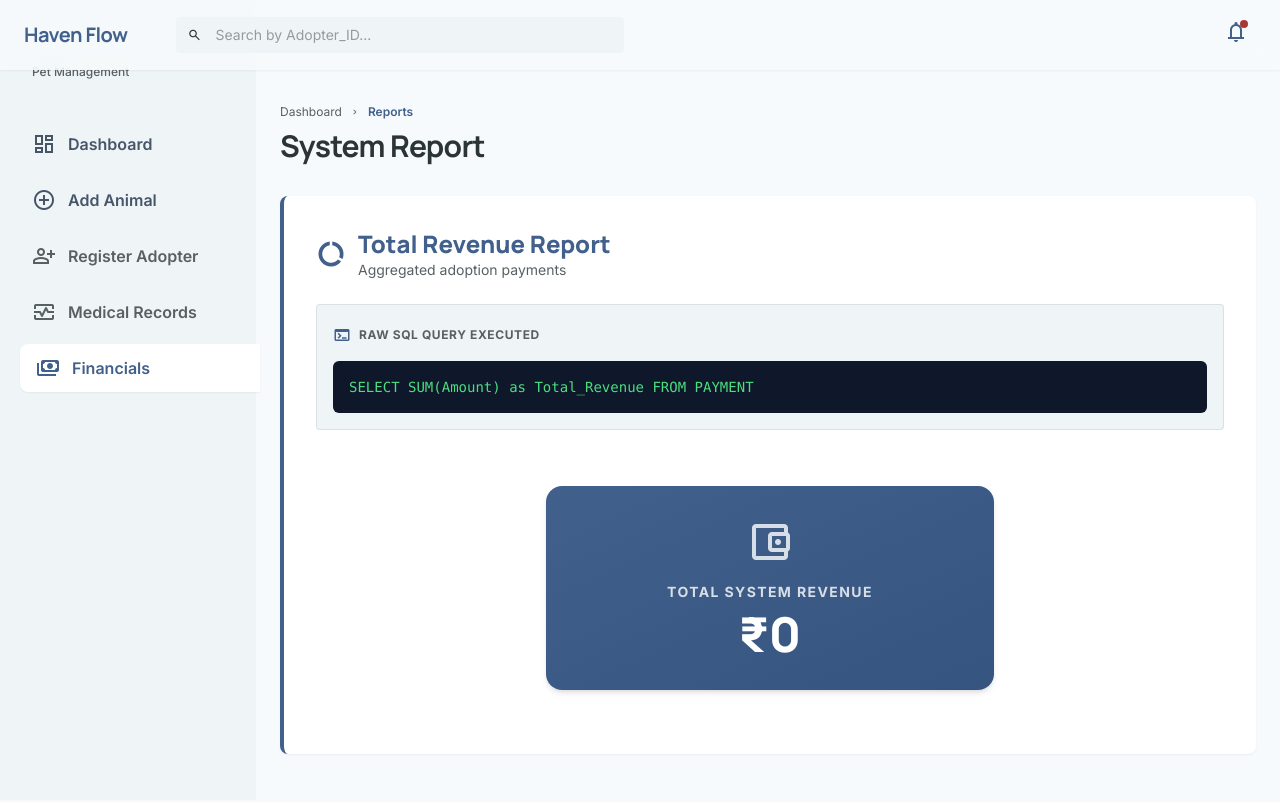
After one commit to Bharath-Kris07/PAMS, a Flask app: page /reports/revenue in a window 1280 px wide. The commit adds this page. Run offline with Flask 3, Linux system fonts and the light colour scheme; the visitor is signed in with stand-in values (Sample User, id 1); some libraries are stand-ins or nearby versions.

Commit message:
feat: implement hybrid architecture with MongoDB image storage and SQL reporting

```diff
--- a/app.py
+++ b/app.py
@@ -1,8 +1,11 @@
 import locale
 import re
+import io
+import bson.binary
 from datetime import datetime, timedelta
-from flask import Flask, render_template, request, redirect, url_for, flash, session
+from flask import Flask, render_template, request, redirect, url_for, flash, session, send_file
 from flask_sqlalchemy import SQLAlchemy
+from flask_pymongo import PyMongo
 from sqlalchemy.orm import joinedload
 
 app = Flask(__name__)
@@ -12,6 +15,10 @@ app.config['SQLALCHEMY_TRACK_MODIFICATIONS'] = False
 app.secret_key = 'haven_flow_secret' # Needed for flash messages
 
 db = SQLAlchemy(app)
+
+# MongoDB Configuration
+app.config['MONGO_URI'] = 'mongodb://localhost:27017/pams_photos'
+mongo = PyMongo(app)
 
 @app.before_request
 def require_login():
@@ -140,6 +147,108 @@ class AdoptionReturn(db.Model):
     Return_Date = db.Column(db.Date, nullable=False)
     Return_Reason = db.Column(db.Text)
     Adoption_ID = db.Column(db.Integer, db.ForeignKey('ADOPTION.Adoption_ID'), unique=True)
+
+
+# =======================
+# MONGODB IMAGE ROUTING
+# =======================
+
+@app.route('/upload_image', methods=['POST'])
+def upload_image():
+    entity_type = request.form.get('entity_type')
+    entity_id_str = request.form.get('entity_id')
+
+    if not entity_type or not entity_id_str:
+        flash("Missing entity information.", "error")
+        return redirect(request.referrer)
+
+    try:
+        entity_id = int(entity_id_str)
+    except ValueError:
+        flash("Invalid entity ID.", "error")
+        return redirect(request.referrer)
+
+    if 'photo' not in request.files:
+        flash("No photo file selected.", "error")
+        return redirect(request.referrer)
+
+    file = request.files['photo']
+    if file.filename == '':
+        flash("No file selected.", "error")
+        return redirect(request.referrer)
+
+    try:
+        # Convert to BSON Binary
+        image_data = bson.binary.Binary(file.read())
+
+        # Upsert the image
+        mongo.db.photos.update_one(
+            {'MySQL_ID': entity_id, 'type': entity_type},
+            {
+                '$set': {
+                    'image_data': image_data,
+                    'filename': file.filename,
+                    'mimetype': file.mimetype
+                }
+            },
+            upsert=True
+        )
+        flash("Photo uploaded successfully!", "success")
+    except Exception as e:
+        flash(f"Error uploading photo: {str(e)}", "error")
+
+    return redirect(request.referrer)
+
+@app.route('/image/<entity_type>/<int:entity_id>')
+def serve_image(entity_type, entity_id):
+    try:
+        photo = mongo.db.photos.find_one({'MySQL_ID': entity_id, 'type': entity_type})
+        if photo and 'image_data' in photo:
+            return send_file(
+                io.BytesIO(photo['image_data']),
+                mimetype=photo.get('mimetype', 'image/jpeg')
+            )
+    except Exception:
+        pass
+
+    return redirect('https://placehold.co/400x400/eeeeee/a0aec0?text=No+Photo')
+
+# =======================
+# RAW SQL REPORTING ROUTES
+# =======================
+
+@app.route('/reports/medical/<int:animal_id>')
+def report_medical(animal_id):
+    query = """
+SELECT m.Treatment, m.Treatment_Date, m.Notes, a.Name as Animal_Name
+FROM MEDICAL_RECORD m
+JOIN ANIMAL a ON m.Animal_ID = a.Animal_ID
+WHERE a.Animal_ID = :animal_id
+ORDER BY m.Treatment_Date DESC
+"""
+    result = db.session.execute(db.text(query), {'animal_id': animal_id}).fetchall()
+    return render_template('reports.html', report_type='medical', data=result, query_text=query.strip(), animal_id=animal_id)
+
+@app.route('/reports/revenue')
+def report_revenue():
+    query = "SELECT SUM(Amount) as Total_Revenue FROM PAYMENT"
+    result = db.session.execute(db.text(query)).fetchone()
+    total_revenue = result.Total_Revenue if result and result.Total_Revenue else 0
+    return render_template('reports.html', report_type='revenue', data={'Total_Revenue': total_revenue}, query_text=query.strip())
+
+@app.route('/reports/species')
+def report_species():
+    query = """
+SELECT s.Species_Name, COUNT(a.Animal_ID) as Available_Count
+FROM SPECIES s
+JOIN BREED b ON s.Species_ID = b.Species_ID
+JOIN ANIMAL a ON b.Breed_ID = a.Breed_ID
+WHERE a.Adoption_Status = 'Available'
+GROUP BY s.Species_Name
+ORDER BY Available_Count DESC
+"""
+    result = db.session.execute(db.text(query)).fetchall()
+    return render_template('reports.html', report_type='species', data=result, query_text=query.strip())
 
 
 # =======================
--- a/requirements.txt
+++ b/requirements.txt
@@ -2,3 +2,4 @@ Flask
 Flask-SQLAlchemy
 mysql-connector-python
 gunicorn
+Flask-PyMongo
--- /dev/null
+++ b/templates/reports.html
@@ -0,0 +1,106 @@
+{% extends "base.html" %}
+
+{% block title %}System Report - Haven Flow{% endblock %}
+
+{% block content %}
+<div class="flex items-center justify-between mb-8">
+    <div>
+        <nav class="flex items-center gap-2 text-xs text-on-surface-variant mb-2">
+            <a href="{{ url_for('dashboard') }}" class="hover:text-primary cursor-pointer">Dashboard</a>
+            <span class="material-symbols-outlined text-[10px]">chevron_right</span>
+            <span class="text-primary font-semibold">Reports</span>
+        </nav>
+        <h1 class="text-3xl font-bold font-headline text-on-surface tracking-tight">System Report</h1>
+    </div>
+</div>
+
+<div class="bg-surface-container-lowest rounded-xl p-8 shadow-sm border-l-4 border-primary space-y-6">
+
+    <div class="flex items-center gap-3">
+        <span class="material-symbols-outlined text-3xl text-primary">data_usage</span>
+        <div>
+            {% if report_type == 'medical' %}
+            <h2 class="text-2xl font-extrabold text-[#41608c] font-headline">Medical History Report</h2>
+            <p class="text-sm text-on-surface-variant">Showing all treatments for Animal ID: {{ animal_id }}</p>
+            {% elif report_type == 'revenue' %}
+            <h2 class="text-2xl font-extrabold text-[#41608c] font-headline">Total Revenue Report</h2>
+            <p class="text-sm text-on-surface-variant">Aggregated adoption payments</p>
+            {% elif report_type == 'species' %}
+            <h2 class="text-2xl font-extrabold text-[#41608c] font-headline">Species Performance Report</h2>
+            <p class="text-sm text-on-surface-variant">Available animals grouped by species</p>
+            {% endif %}
+        </div>
+    </div>
+
+    <!-- SQL Query Inspector -->
+    <div class="bg-surface-container-low rounded-lg p-4 border border-outline-variant/30">
+        <div class="flex items-center gap-2 mb-3">
+            <span class="material-symbols-outlined text-lg text-primary">terminal</span>
+            <span class="text-xs font-bold text-on-surface-variant uppercase tracking-wider">Raw SQL Query Executed</span>
+        </div>
+        <div class="bg-slate-900 rounded-md p-4 overflow-x-auto">
+            <pre class="font-mono text-sm text-green-400 whitespace-pre-wrap">{{ query_text }}</pre>
+        </div>
+    </div>
+
+    <!-- Results Table/View -->
+    <div class="overflow-x-auto mt-6">
+        {% if report_type == 'medical' %}
+        <table class="w-full text-left border-collapse">
+            <thead>
+                <tr class="bg-surface-container-high/50 text-xs font-bold text-on-surface-variant uppercase tracking-wider">
+                    <th class="px-6 py-4">Treatment Date</th>
+                    <th class="px-6 py-4">Animal Name</th>
+                    <th class="px-6 py-4">Treatment</th>
+                    <th class="px-6 py-4">Notes</th>
+                </tr>
+            </thead>
+            <tbody class="divide-y divide-surface-container-low text-sm">
+                {% for row in data %}
+                <tr class="hover:bg-surface-container-low/50">
+                    <td class="px-6 py-4 font-mono">{{ row.Treatment_Date }}</td>
+                    <td class="px-6 py-4 font-semibold">{{ row.Animal_Name }}</td>
+                    <td class="px-6 py-4 text-primary">{{ row.Treatment }}</td>
+                    <td class="px-6 py-4 text-on-surface-variant">{{ row.Notes }}</td>
+                </tr>
+                {% else %}
+                <tr><td colspan="4" class="px-6 py-4 text-center text-on-surface-variant py-8">No records found.</td></tr>
+                {% endfor %}
+            </tbody>
+        </table>
+
+        {% elif report_type == 'revenue' %}
+        <div class="p-8 text-center bg-gradient-to-br from-[#41608c] to-[#35547f] rounded-2xl text-white shadow-md w-full max-w-md mx-auto my-8">
+            <span class="material-symbols-outlined text-5xl mb-4 opacity-80">account_balance_wallet</span>
+            <p class="text-sm uppercase tracking-widest font-bold opacity-80 mb-2">Total System Revenue</p>
+            <h3 class="text-5xl font-black font-headline">{{ data.Total_Revenue | in_rupees }}</h3>
+        </div>
+
+        {% elif report_type == 'species' %}
+        <table class="w-full text-left border-collapse max-w-3xl mx-auto">
+            <thead>
+                <tr class="bg-surface-container-high/50 text-xs font-bold text-on-surface-variant uppercase tracking-wider">
+                    <th class="px-6 py-4">Species Name</th>
+                    <th class="px-6 py-4 text-right">Available Animals</th>
+                </tr>
+            </thead>
+            <tbody class="divide-y divide-surface-container-low text-sm">
+                {% for row in data %}
+                <tr class="hover:bg-surface-container-low/50">
+                    <td class="px-6 py-4 font-semibold text-base">{{ row.Species_Name }}</td>
+                    <td class="px-6 py-4 text-right">
+                        <span class="bg-primary/10 text-primary px-4 py-1.5 rounded-full font-bold">
+                            {{ row.Available_Count }}
+                        </span>
+                    </td>
+                </tr>
+                {% else %}
+                <tr><td colspan="2" class="px-6 py-4 text-center text-on-surface-variant py-8">No records found.</td></tr>
+                {% endfor %}
+            </tbody>
+        </table>
+        {% endif %}
+    </div>
+
+</div>
+{% endblock %}
```
Also changed, not shown: templates/adopter_profile.html (+15 -0 lines), templates/animal_profile.html (+17 -1 lines), static/images/adopter_placeholder.svg (added), static/images/animal_placeholder.svg (added).
